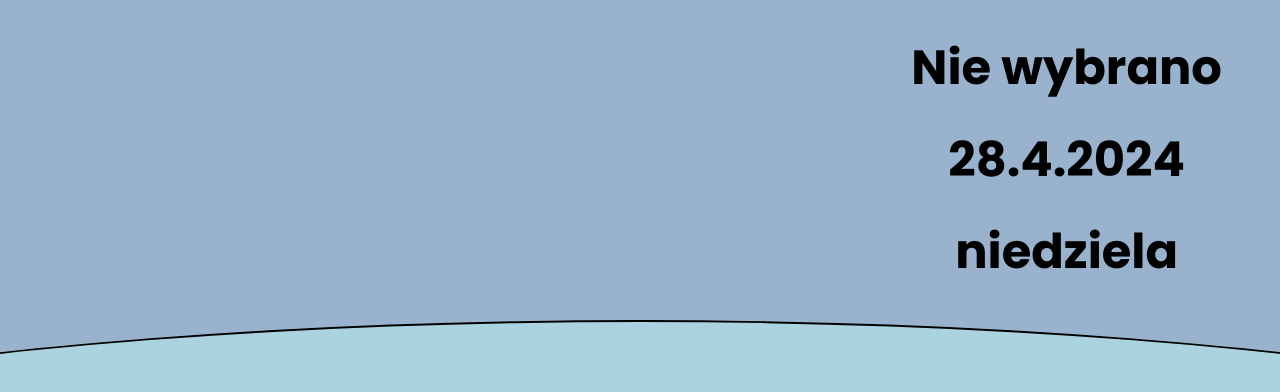
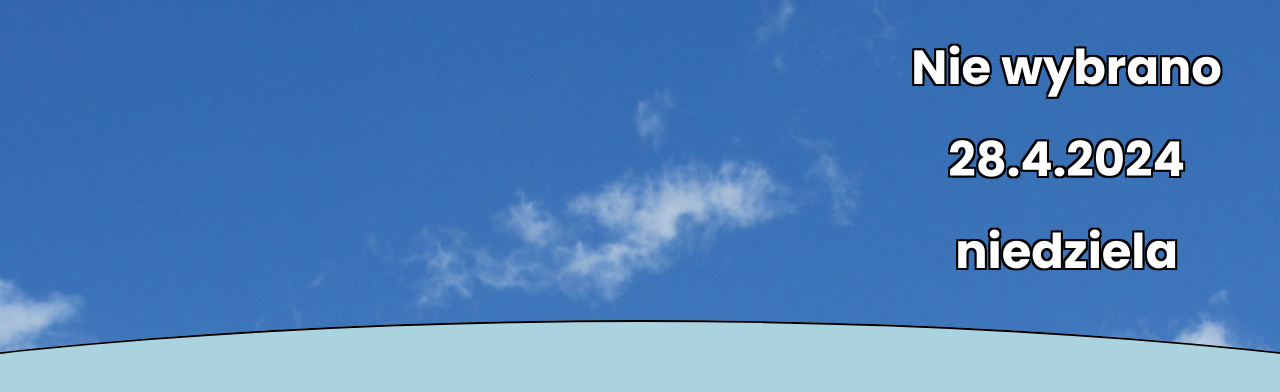
Before and after one commit to SzymonPiatek/CityWeather, a plain HTML site: page index.html in a window 1280 px wide. Shown: the top 392 px of the page. Drawn offline with nearby package versions, Linux system fonts and the light colour scheme.

Commit message:
Readme and background

```diff
--- a/styles.scss
+++ b/styles.scss
@@ -11,7 +11,8 @@ $second-color: #AAD3DF;
 body {
   max-height: 100dvh;
   overflow: hidden;
-  background: $background-color;
+  background-image: url("img/background.jpg");
+  background-size: cover;
 }
 
 main {
@@ -23,6 +24,14 @@ main {
     display: flex;
     align-items: center;
     font-size: 2rem;
+    * {
+      color: #fff;
+      text-shadow:
+        -2px -2px 0 #000,
+         2px -2px 0 #000,
+        -2px  2px 0 #000,
+         2px  2px 0 #000;
+    }
     .side {
       width: calc(1/3 * 100dvw);
       gap: 20px;
```
Also changed, not shown: img/background.jpg (added), img/img_1.png (added), img/img_2.png (added), styles.css, 3 other files.
